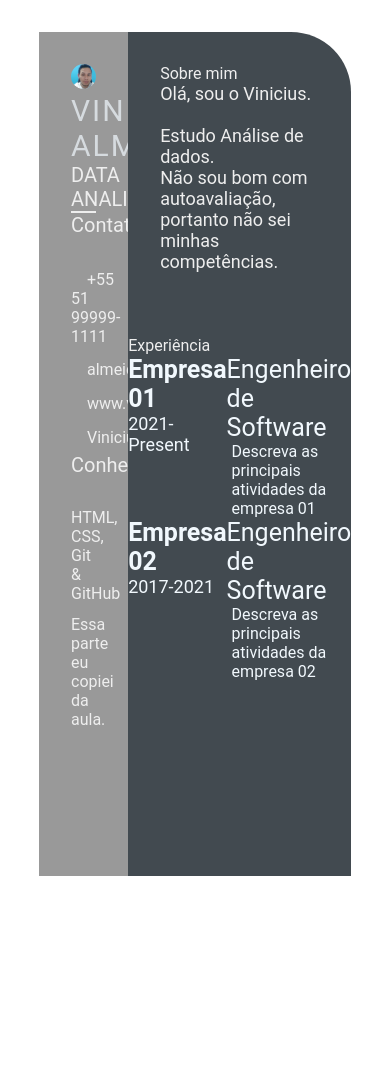
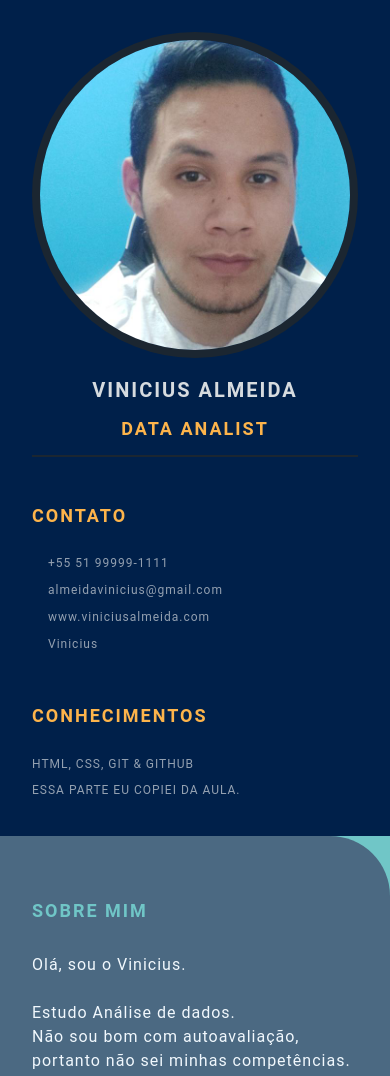
Before and after one commit to Suiciniv3/vinicius.github.io, a plain HTML site: page day02.html in a window 390 px wide. Before the commit the page ends 908 px from the top, so only its background shows below. Drawn offline with Linux system fonts and the light colour scheme.

Commit message:
Revert "day-3-changes (#4)" (#6)
This reverts commit 85e8ad2082878169eeac00ee167520e7cbaa9d60.

```diff
--- a/day02.html
+++ b/day02.html
@@ -46,31 +46,6 @@
                         </p>
                     </section>
                 </div>
-            <section class="experience gap">
-                <div class="right-title">Experiência</div>
-                <div class="experience-contents">
-                    <div class="exp-left">
-                        <p class="exp-company-name">Empresa 01</p>
-                        <p class="exp-time-period">2021-Present</p>
-                    </div>
-                    <div class="exp-right">
-                        <p class="exp-position">Engenheiro de Software</p>
-                        <p class="exp-desc">
-                        Descreva as principais atividades da empresa 01
-                        </p>
-                    </div>
-                    <div class="exp-left">
-                        <p class="exp-company-name">Empresa 02</p>
-                        <p class="exp-time-period">2017-2021</p>
-                    </div>
-                    <div class="exp-right">
-                        <p class="exp-position">Engenheiro de Software</p>
-                        <p class="exp-desc">
-                        Descreva as principais atividades da empresa 02
-                        </p>
-                    </div>
-                </div>
-            </section>
             </section>
         </main>
 </body>
--- a/style.css
+++ b/style.css
@@ -4,6 +4,10 @@
     box-sizing: border-box;
     list-style: none;
     font-family: 'Roboto', sans-serif;
+}
+
+body {
+    background-color: #70c6c7;
 }
 
 .resume-contents {
@@ -17,13 +21,13 @@
 .left-section {
     grid-column: span 2;
     height: 100%;
-    background-color: #999999;
+    background-color: #00204A;
 }
 
 .right-section {
     grid-column: span 5;
     height: 100%;
-    background-color: #424a50;
+    background-color: #4B6982;
     border-radius: 0px 60px 0px 0px;
 }
 
@@ -33,12 +37,13 @@
 
 .profile {
     width: 100%;
-    border-bottom: 2px solid #eeeeee;
+    border-bottom: 2px solid #1B2631;
 }
 
 .profile .profile-image {
     width: 100%;
-    border-radius: 100%;
+    border-radius: 50%;
+    border: 8px solid #1B2631;
 }
 
 .name {
@@ -46,19 +51,31 @@
     font-size: 30px;
     letter-spacing: 2px;
     text-transform: uppercase;
+    text-align: center;
+    font-weight: bold;
+    padding: 1rem 0;
 }
 
 .profession {
-    color: #eeeeee;
+    color: #FDB44B;
     font-size: 20px;
     text-transform: uppercase;
     text-align: center;
+    letter-spacing: 2px;
+    font-weight: bold;
+    padding-bottom: 1rem;
 }
 
 /* .contact-info { border-bottom: 2px solid #1B2631; } */
 .left-title {
-    color: #eeeeee;
+    color: #FDB44B;
     font-size: 20px;
+    letter-spacing: 2px;
+    text-transform: uppercase;
+    font-weight: bold;
+    display: flex;
+    align-items: center;
+    padding-top: 3rem;
 }
 
 .contact-info ul {
@@ -68,14 +85,18 @@
 .contact-info ul li,
 .references ul li {
     padding: .4rem 0;
-    color: #eeeeee;
+    display: flex;
+    align-items: center;
+    color: #d6dbdfaf;
+    letter-spacing: 1px;
+    font-size: 18px;
 }
 
 .contact-info ul li i,
 .references ul li i {
     padding-right: 1rem;
     font-size: 18px;
-    color: #eeeeee;
+    color: #2E86C1;
 }
 
 .skills ul {
@@ -83,15 +104,46 @@
 }
 .skills ul li p {
     padding: .4rem 0;
-    color: #eeeeee;
+    color: #d6dbdfaf;
+    font-size: 18px;
+    letter-spacing: 1px;
+    display: flex;
+    align-items: center;
+    text-transform: uppercase;
 }
+
+.referance-name {
+    padding-top: 1.5rem;
+    padding-bottom: .4rem;
+    font-size: 18px;
+    color: #F9E79F;
+    letter-spacing: 1px;
+    text-transform: uppercase;
+}
+
+.referance-profession {
+    font-size: 16px;
+    color: #d6dbdfaf;
+    letter-spacing: 1px;
+    /* text-transform: uppercase; */
+    padding-bottom: .4rem;
+}
+
 
 .right-section-contents {
     padding: 2rem 2rem;
 }
 
 .right-title {
-    color: #eeeeee;
+    color: #70C6C7;
+    font-size: 40px;
+    letter-spacing: 2px;
+    text-transform: uppercase;
+    font-weight: bold;
+    display: flex;
+    align-items: center;
+    padding: 2rem 0;
+    position: relative;
 }
 
 .gap {
@@ -99,7 +151,9 @@
 }
 .about-me-contents {
     font-size: 18px;
-    color: #eeeeee;
+    letter-spacing: 1px;
+    line-height: 2rem;
+    color: #F1F8FD;
 }
 
 .experience-contents,
@@ -116,23 +170,124 @@
 .awards-company-name {
     font-size: 25px;
     font-weight: bold;
+    text-transform: uppercase;
+    letter-spacing: 1px;
+    color: #FDB44B;
+    padding-bottom: .4rem;
 }
 
 .exp-time-period,
 .educationp-time-period,
 .awards-time-period {
     font-size: 18px;
+    letter-spacing: 1px;
+    line-height: 2rem;
 }
 
 .exp-position,
 .education-subject,
 .awards-name {
     font-size: 25px;
+    font-weight: bold;
+    text-transform: uppercase;
+    letter-spacing: 1px;
+    color: #FDB44B;
+    padding-bottom: .4rem;
 }
 
 .exp-desc,
 .education-desc,
 .awards-desc {
     font-size: 16px;
+    letter-spacing: 1px;
+    line-height: 1.5rem;
+    border-left: 3px solid #a5a3a3;
     padding-left: 5px;
 }
+
+/* Media queries */
+@media screen and (max-width:780px) {
+    .experience-contents,
+    .education-contents,
+    .awards-contents {
+        grid-template-columns: repeat(1, 1fr);
+    }
+}
+
+@media screen and (max-width:780px) {
+    .left-section {
+        grid-column: span 3;
+    }
+
+    .right-section {
+        grid-column: span 4;
+    }
+
+}
+
+@media screen and (max-width:1200px) {
+    .resume-contents {
+        grid-template-columns: repeat(1, 1fr);
+    }
+}
+
+@media screen and (max-width:390px) {
+    .resume-contents {
+        width: 100%;
+        margin: 0 auto;
+    }
+
+    .name {
+        font-size: 20px;
+    }
+
+    .profession {
+        font-size: 18px;
+    }
+
+    .left-title {
+        font-size: 18px;
+    }
+
+    .right-title {
+        font-size: 18px;
+    }
+
+    .contact-info ul li,
+    .references ul li {
+        font-size: 12px;
+    }
+
+    .contact-info ul li i,
+    .references ul li i {
+        /* padding-right: 1rem; */
+        font-size: 12px;
+    }
+
+    .skills ul li p {
+        font-size: 12px;
+    }
+
+    .about-me-contents {
+        font-size: 16px;
+        line-height: 1.5rem;
+    }
+
+    .exp-company-name,
+    .education-school-name,
+    .awards-company-name {
+        font-size: 18px;
+    }
+
+    .exp-time-period,
+    .educationp-time-period,
+    .awards-time-period {
+        font-size: 16px;
+    }
+
+    .exp-position,
+    .education-subject,
+    .awards-name {
+        font-size: 18px;
+    }
+}
```
